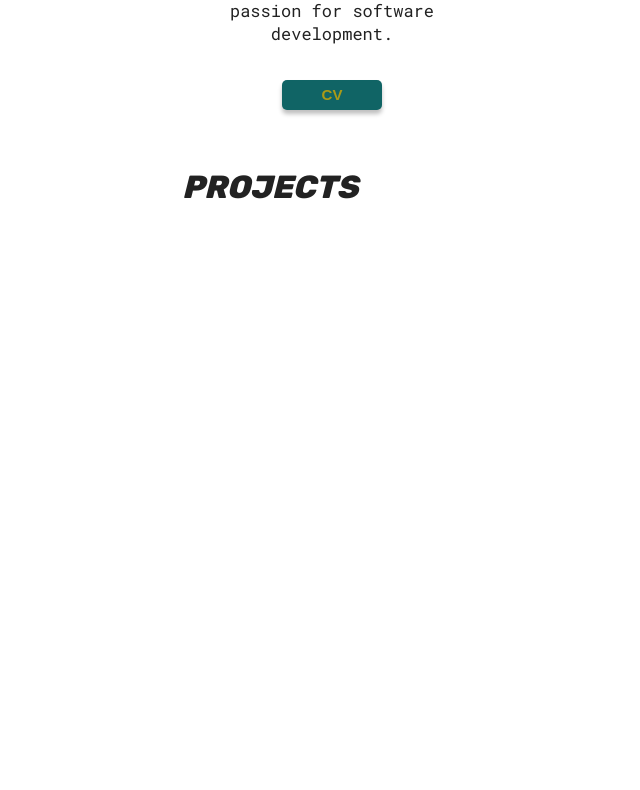
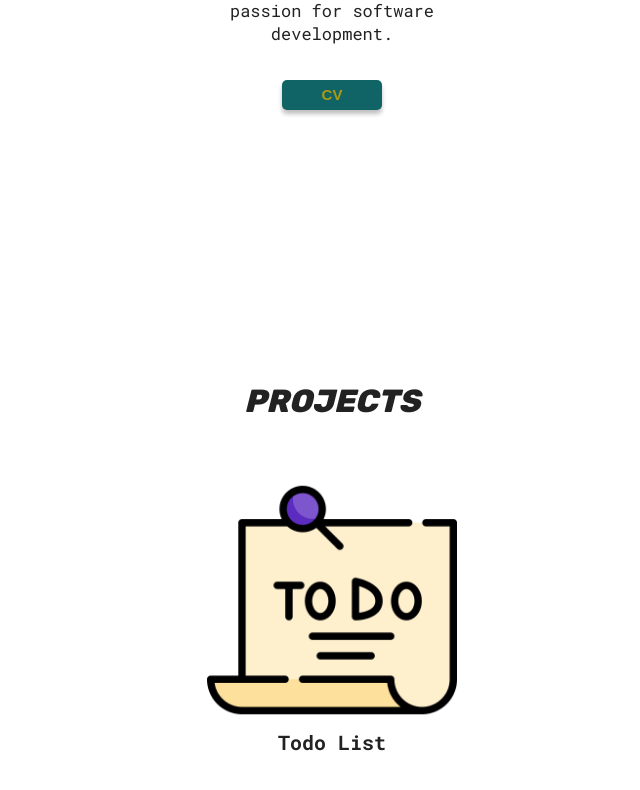
Before and after one commit to Irejoseph/Ayos-Portfolio-page, a React (Vite) app: page / in a window 1280 px wide. Shown: the part 632-1422 px from the top of the page, without its empty margins (308-948 px from the left). Before the commit the page ends 888 px from the top, so only its background shows below. Built offline with nearby package versions, Linux system fonts and the light colour scheme.

Commit message:
project 1 down

```diff
--- /dev/null
+++ b/src/sections/Projects/ProjectStyles.module.css
@@ -0,0 +1,34 @@
+
+.container {
+    display: flex;
+    flex-direction: column;
+    justify-content: center;
+    gap: 25px;
+    text-align: center;
+    height: 100dvh;
+    min-height: 500px;
+
+    img {
+        max-width: 250px;
+        align-self: center;
+        background-color: var(--project-card-bg);
+        border-radius: 25px;
+    }
+
+    a {
+        width: fit-content;
+        color: #222;
+        text-decoration: none;
+        transition: transform 200ms ease-in-out;
+    }
+
+    a:hover {
+        transition: scale(1.05);
+    }
+
+    .projectContainer {
+        display: flex;
+        flex-direction: column;
+        align-items: center;
+    }
+}
--- a/src/sections/Projects/Projects.jsx
+++ b/src/sections/Projects/Projects.jsx
@@ -1,13 +1,19 @@
 import React from 'react'
-import styles from './ProjectStyles.modules.css'
+import styles from './ProjectStyles.module.css'
+import todo from '../../assets/todolist.png'
+import ProjectsCard from './ProjectsCard'
 
 
-const Projects = () => {
+function Projects() {
   return (
     <section id='projects' className={styles.container}>
-      <h1 className='sectioonTitle'>Projects</h1>
-      <div className={styles.projectsContainer}>
-
+      <h1 className="sectionTitle">Projects</h1>
+      <div className={styles.projectContainer}>
+        <ProjectsCard
+          src={todo}
+          link="https://github.com/Irejoseph/Reactions/tree/main/Todo/todolist"
+          h3={'Todo List'}
+        />
       </div>
     </section>
   )
--- /dev/null
+++ b/src/sections/Projects/ProjectsCard.jsx
@@ -0,0 +1,12 @@
+import React from 'react'
+
+function ProjectsCard({ src, link, h3}) {
+  return (
+    <a href={link}>
+          <img className='hover' src={src} alt={`${h3} logo`}/>
+          <h3>{h3}</h3>
+    </a>
+  )
+}
+
+export default ProjectsCard
```
Also changed, not shown: src/assets/ecommerce.png (added), src/assets/todolist.png (added), src/sections/Projects/ProjectStyles.modules.css (deleted).
